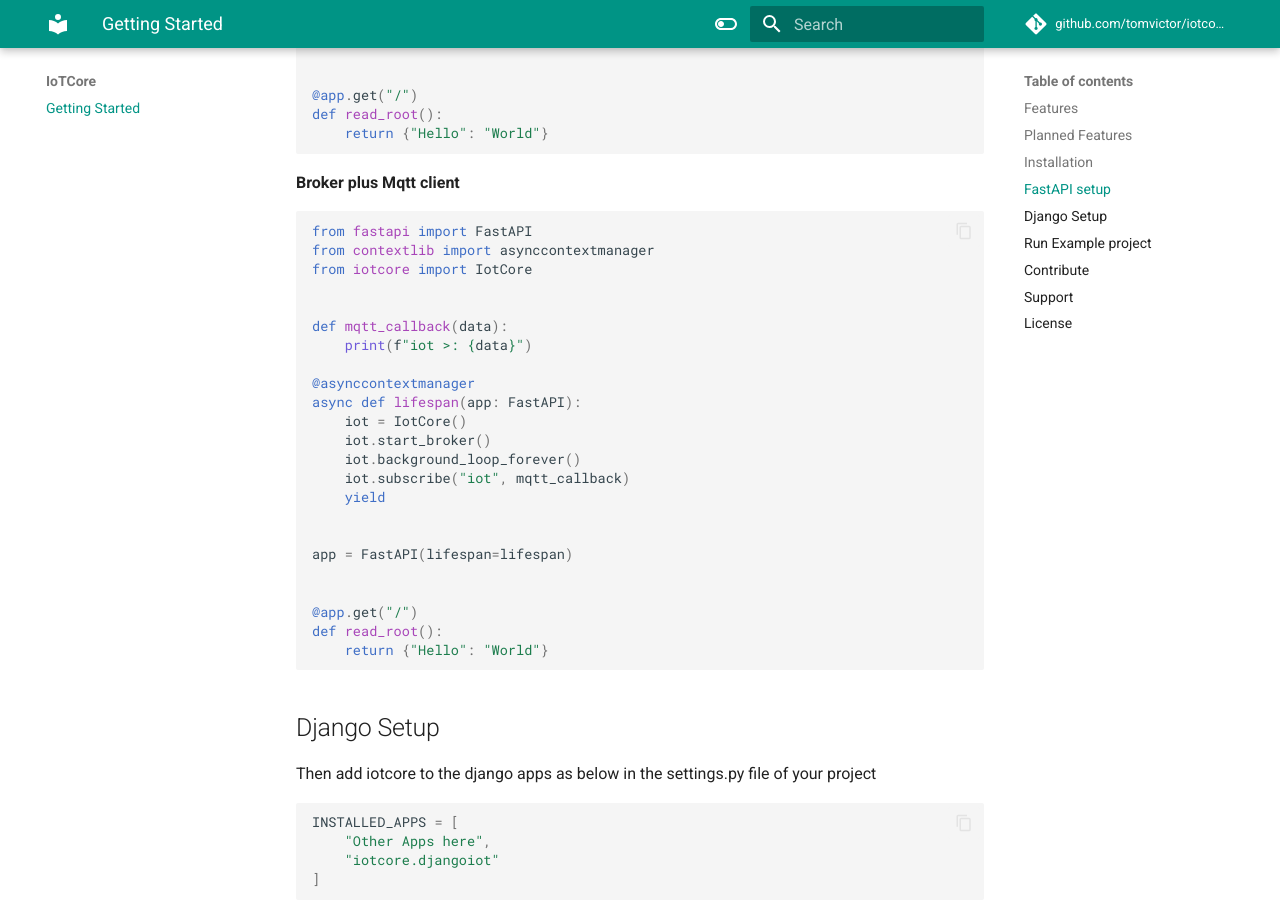
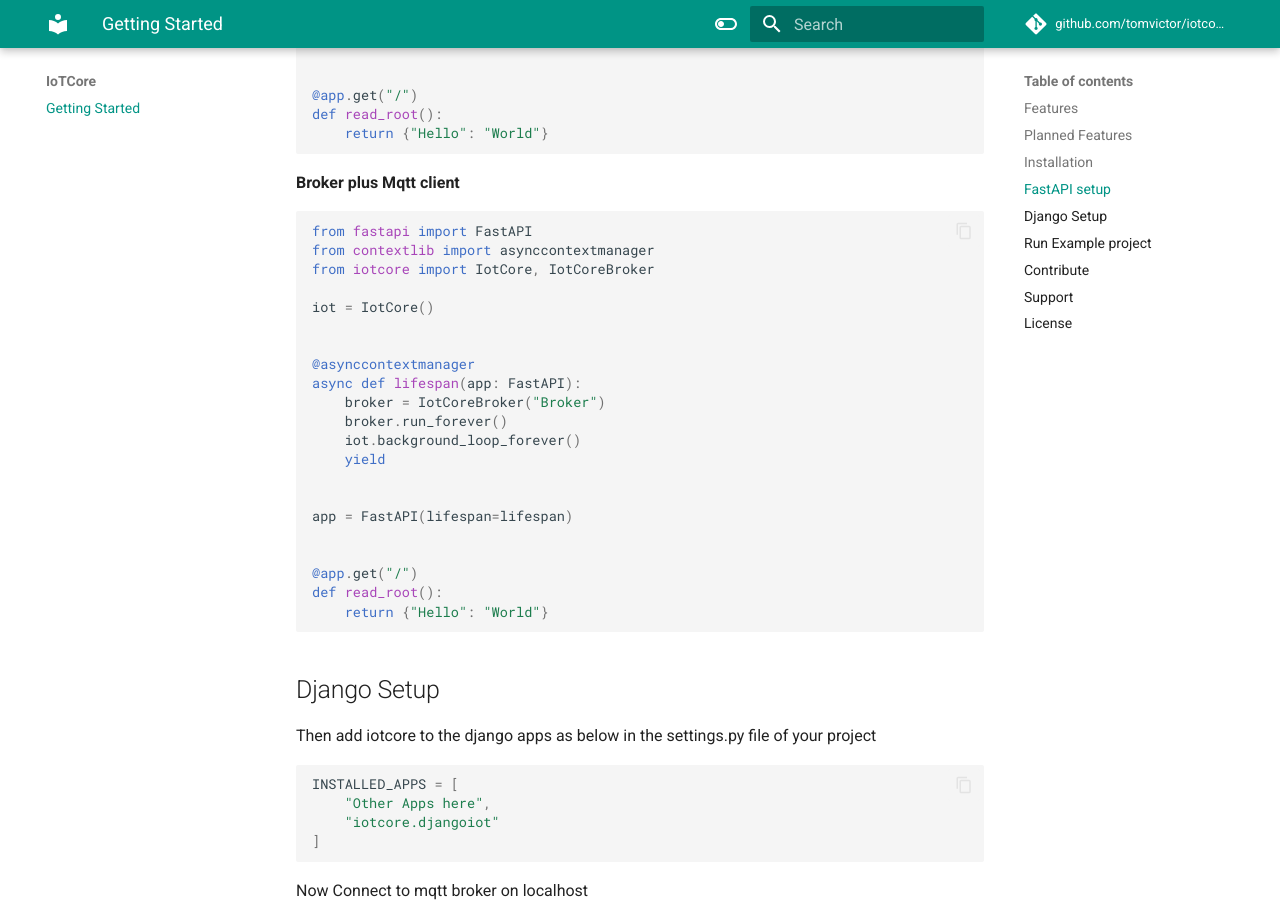
Before and after one commit to tomvictor/iotcore, an MkDocs documentation site: the page built from docs/index.md, in a window 1280 px wide and 900 px high, scrolled down 1262 px. Built offline with MkDocs 1.6.1 and Material for MkDocs 9.7.7, drawn with Linux system fonts in a browser that asks for light colours; comment, search, counter and statistics services are not loaded.

Commit message:
doc update

````diff
--- a/docs/index.md
+++ b/docs/index.md
@@ -53,18 +53,16 @@ def read_root():
 ```python
 from fastapi import FastAPI
 from contextlib import asynccontextmanager
-from iotcore import IotCore
+from iotcore import IotCore, IotCoreBroker
 
+iot = IotCore()
 
-def mqtt_callback(data):
-    print(f"iot >: {data}")
 
 @asynccontextmanager
 async def lifespan(app: FastAPI):
-    iot = IotCore()
-    iot.start_broker()
+    broker = IotCoreBroker("Broker")
+    broker.run_forever()
     iot.background_loop_forever()
-    iot.subscribe("iot", mqtt_callback)
     yield
 
 
@@ -74,7 +72,6 @@ app = FastAPI(lifespan=lifespan)
 @app.get("/")
 def read_root():
     return {"Hello": "World"}
-
 
 ```
 
````
Also changed, not shown: README.md (+4 -7 lines).
